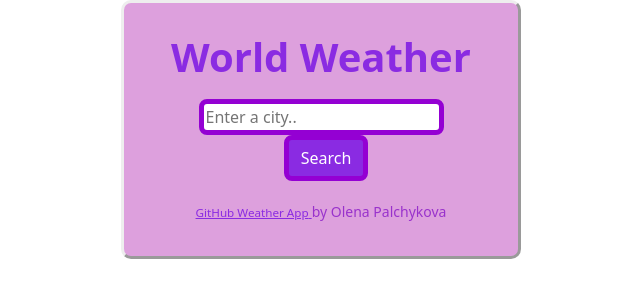
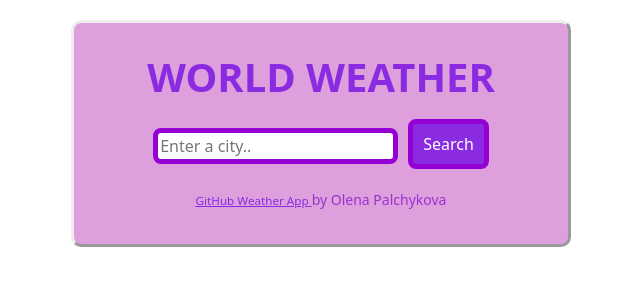
Before and after one commit to VasilisaKruzenshtern/a-react-weather-app, a React (Create React App) app: page / in a window 1280 px wide. Shown: the top 300 px of the page, without its empty margins (319-959 px from the left). Built offline with nearby package versions, Linux system fonts and the light colour scheme.

Commit message:
design improved

```diff
--- a/src/App.css
+++ b/src/App.css
@@ -20,6 +20,7 @@ ul {
     padding-left:20px;
     font-size:large;
     color:white;
+    text-align:center;
 }
 
 h1 {
@@ -54,9 +55,11 @@ a {
     padding-top: 30px;
     padding-left:30px;
     padding-right:30px;
-    max-width: 400px;
+    margin-top:20px;
+    max-width: 500px;
     border-style:outset;
     border-radius:10px;
+
 }
 .btn {
     color: white;
@@ -68,5 +71,6 @@ a {
     border-width:thick;
     margin-bottom:8px;
     margin-left:10px;
-
+    text-combine-upright:all;
+    padding:8px 10px 8px 10px;
 }
--- a/src/index.js
+++ b/src/index.js
@@ -11,7 +11,7 @@ root.render(
     <StrictMode>
         <div className="App">
             <div className="container">
-                <h1>World Weather</h1>
+                <h1>WORLD WEATHER</h1>
                 <App />
                 <div className="footer">
                     <small>
```
